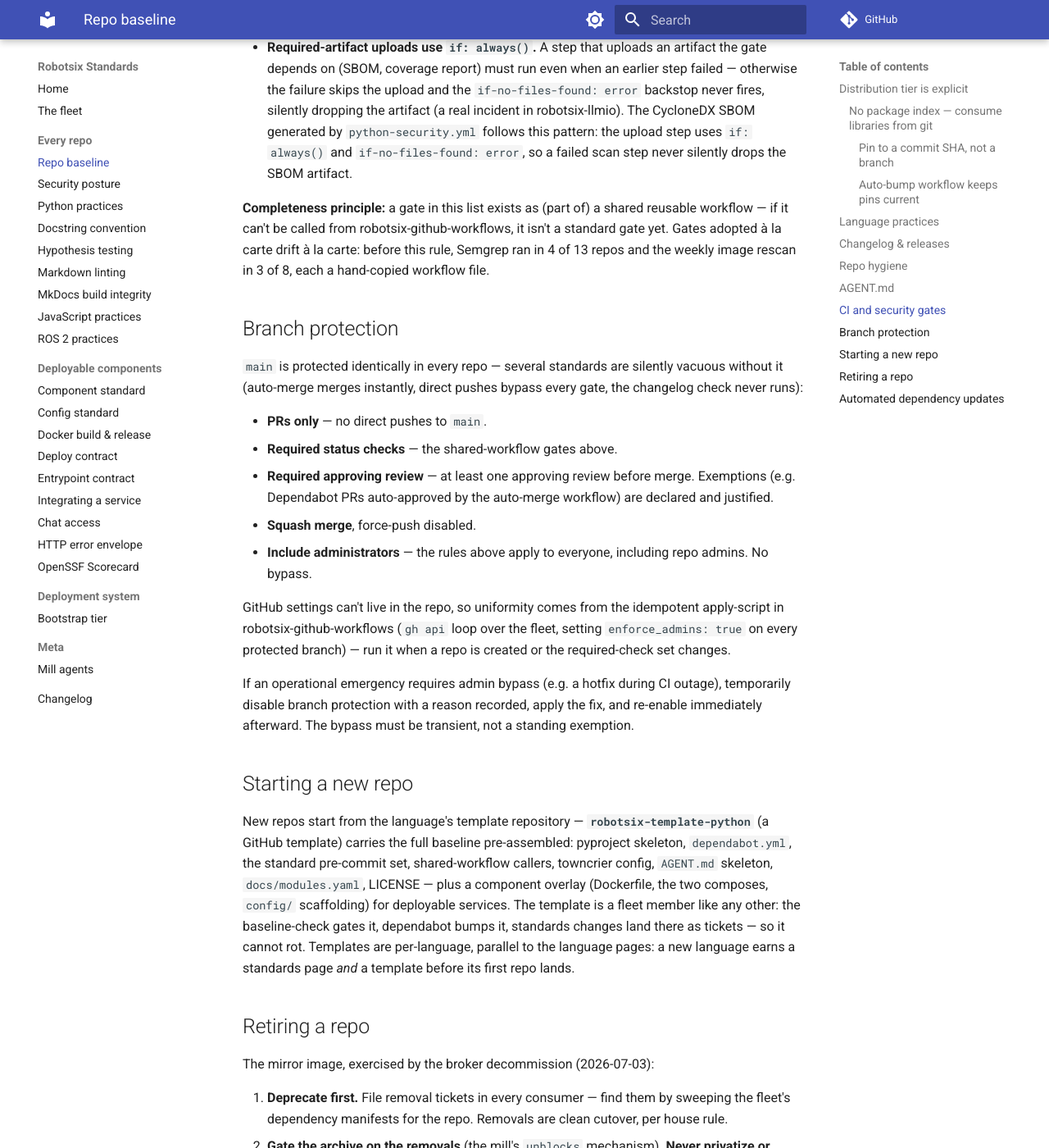
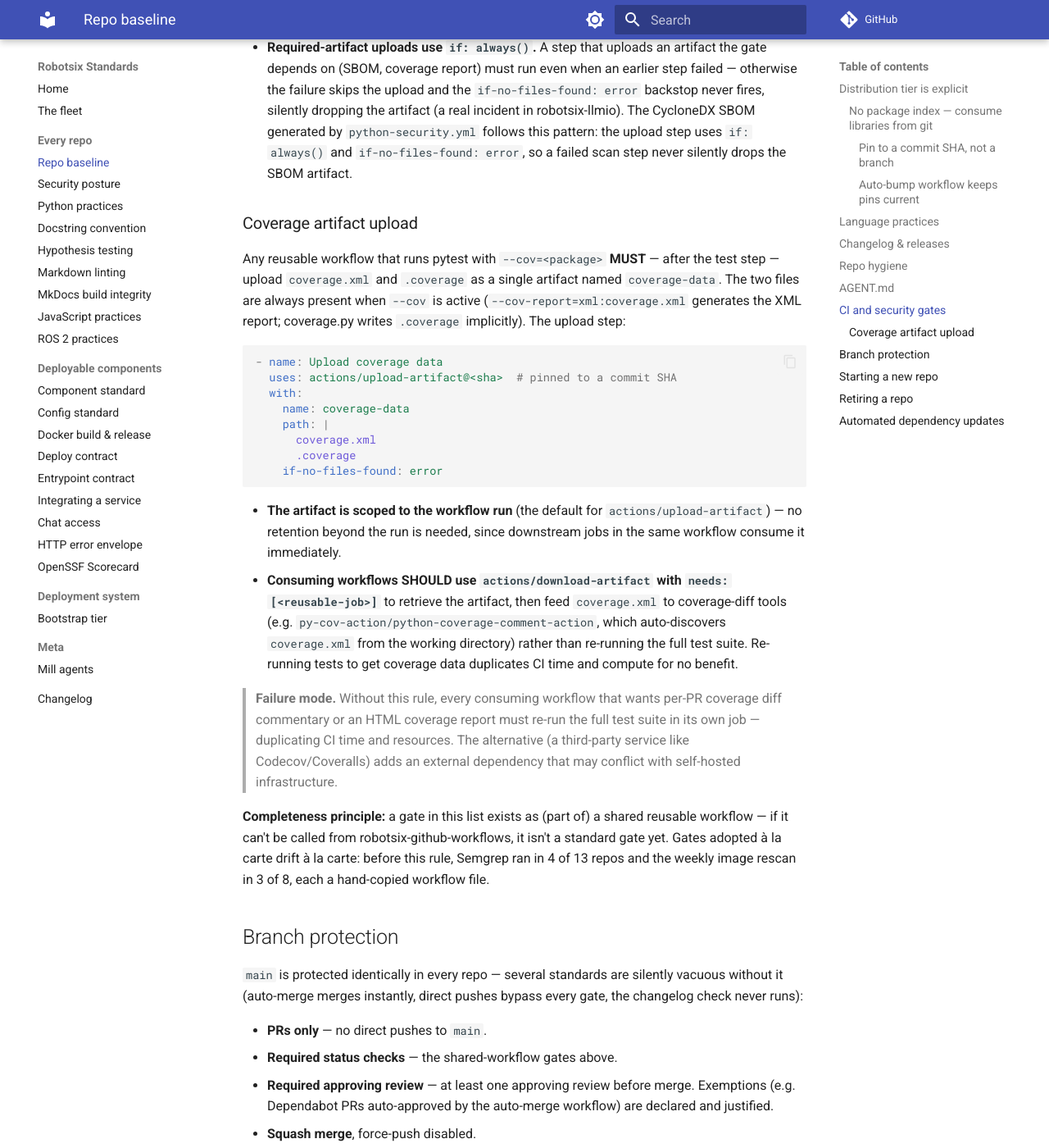
Before and after one commit to damien-robotsix/robotsix-standards, an MkDocs documentation site: the page built from docs/repo-baseline.md, in a window 1280 px wide and 1400 px high, scrolled down 4303 px. Shown: the whole window at 82% size. Built offline with MkDocs 1.6.1 and Material for MkDocs 9.7.7, drawn with Linux system fonts in a browser that asks for light colours; comment, search, counter and statistics services are not loaded.

Commit message:
mill: Standardize: reusable CI workflows MUST upload coverage artifacts for downstream consumption (20260723T013124Z-standardize-reusable-ci-workflows-must-u-94ad) (#100)
Co-authored-by: robotsix-mill <mill@robotsix.local>

````diff
--- a/docs/repo-baseline.md
+++ b/docs/repo-baseline.md
@@ -198,6 +198,42 @@ gate set:
   `if: always()` and `if-no-files-found: error`, so a failed scan step never
   silently drops the SBOM artifact.
 
+### Coverage artifact upload
+
+Any reusable workflow that runs pytest with `--cov=<package>` **MUST** — after
+the test step — upload `coverage.xml` and `.coverage` as a single artifact
+named `coverage-data`. The two files are always present when `--cov` is active
+(`--cov-report=xml:coverage.xml` generates the XML report; coverage.py writes
+`.coverage` implicitly). The upload step:
+
+```yaml
+- name: Upload coverage data
+  uses: actions/upload-artifact@<sha>  # pinned to a commit SHA
+  with:
+    name: coverage-data
+    path: |
+      coverage.xml
+      .coverage
+    if-no-files-found: error
+```
+
+- **The artifact is scoped to the workflow run** (the default for
+  `actions/upload-artifact`) — no retention beyond the run is needed, since
+  downstream jobs in the same workflow consume it immediately.
+- **Consuming workflows SHOULD use `actions/download-artifact` with
+  `needs: [<reusable-job>]`** to retrieve the artifact, then feed
+  `coverage.xml` to coverage-diff tools (e.g.
+  `py-cov-action/python-coverage-comment-action`, which auto-discovers
+  `coverage.xml` from the working directory) rather than re-running the full
+  test suite. Re-running tests to get coverage data duplicates CI time and
+  compute for no benefit.
+
+> **Failure mode.** Without this rule, every consuming workflow that wants
+> per-PR coverage diff commentary or an HTML coverage report must re-run the
+> full test suite in its own job — duplicating CI time and resources. The
+> alternative (a third-party service like Codecov/Coveralls) adds an external
+> dependency that may conflict with self-hosted infrastructure.
+
 **Completeness principle:** a gate in this list exists as (part of) a shared
 reusable workflow — if it can't be called from robotsix-github-workflows, it
 isn't a standard gate yet. Gates adopted à la carte drift à la carte: before
````
Also changed, not shown: CHANGELOG.md (+1 -0 lines), changelog.d/20260723T013124Z-standardize-reusable-ci-workflows-must-u-94ad.misc.md (added, +1 -0 lines).
